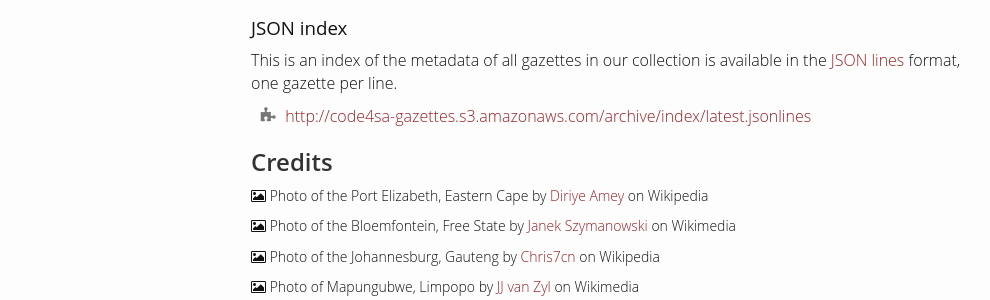
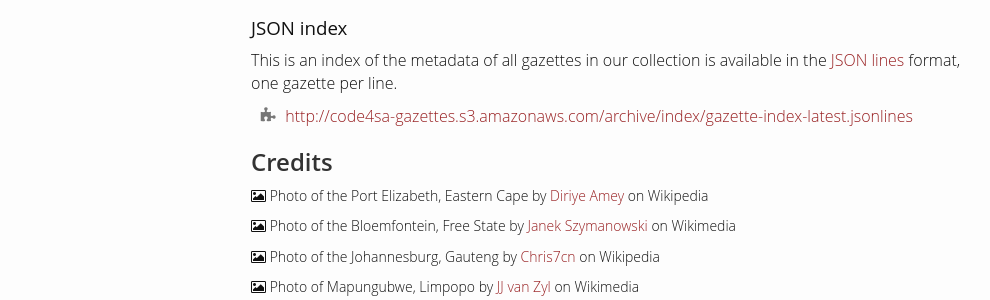
Before and after one commit to OpenUpSA/opengazettes, a Jekyll site: the page built from about.html, in a window 1280 px wide. Shown: the part 798-1098 px from the top of the page, without its empty margins (24-1014 px from the left). Built offline with Jekyll 4.4.1, drawn with Linux system fonts in a browser that asks for light colours; comment, search, counter and statistics services are not loaded.

Commit message:
Fix jsonlines index link

```diff
--- a/about.html
+++ b/about.html
@@ -50,7 +50,7 @@ pagetag: About Open Gazettes
       <p>This is an index of the metadata of all gazettes in our collection is available in the <a href="http://jsonlines.org/">JSON lines</a> format, one
       gazette per line.</p>
       <ul class="fa-ul">
-        <li><i class="fa fa-li fa-puzzle-piece text-muted"></i> <a href="http://code4sa-gazettes.s3.amazonaws.com/archive/index/latest.jsonlines">http://code4sa-gazettes.s3.amazonaws.com/archive/index/latest.jsonlines</a></li>
+        <li><i class="fa fa-li fa-puzzle-piece text-muted"></i> <a href="http://code4sa-gazettes.s3.amazonaws.com/archive/index/gazette-index-latest.jsonlines">http://code4sa-gazettes.s3.amazonaws.com/archive/index/gazette-index-latest.jsonlines</a></li>
       </ul>
 
   </section>
```
